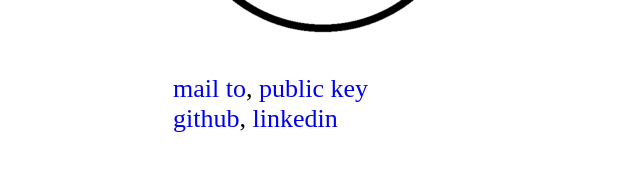
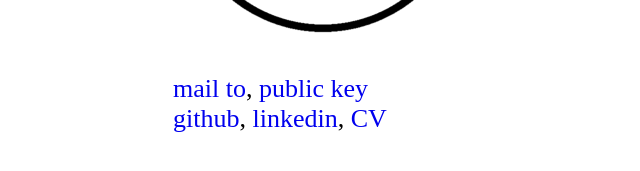
Before and after one commit to mkmks/mkmks.github.io, a Jekyll site: the page built from index.html, in a window 1280 px wide. Shown: the part 363-534 px from the top of the page, without its empty margins (302-942 px from the left). Built offline with Jekyll 4.4.1, drawn with Linux system fonts in a browser that asks for light colours.

```diff
--- a/index.html
+++ b/index.html
@@ -7,6 +7,6 @@ title: Meine kleine, meistens knappe Seite
 
   <div>
     <a href="mailto:nf@mkmks.org">mail to</a>, <a href="nf-mkmks-org.asc" title="876D 33F9 FEE1 EF00 0B2B  2DDC CF70 572E 3FAD 8754">public key</a><br/>
-    <a href="https://github.com/mkmks">github</a>, <a href="https://linkedin.com/in/mkmks">linkedin</a></br>
+    <a href="https://github.com/mkmks">github</a>, <a href="https://linkedin.com/in/mkmks">linkedin</a>, <a href="/frolov-cv.pdf">CV</a></br>
   </div>
 </div>
```
